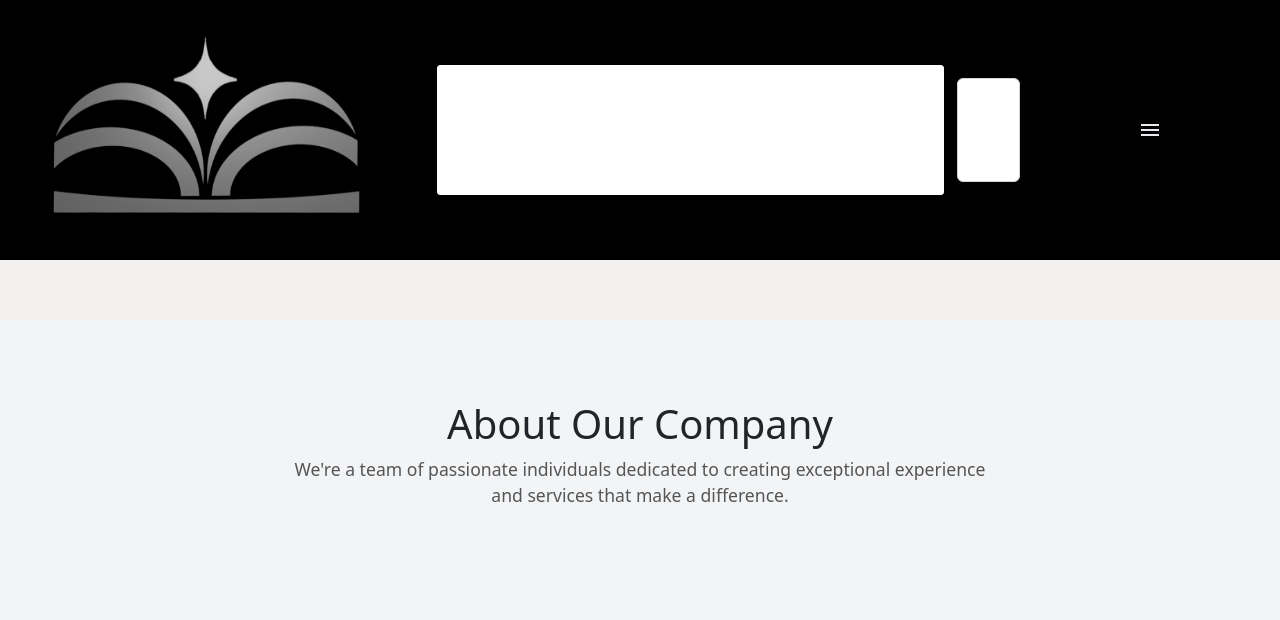
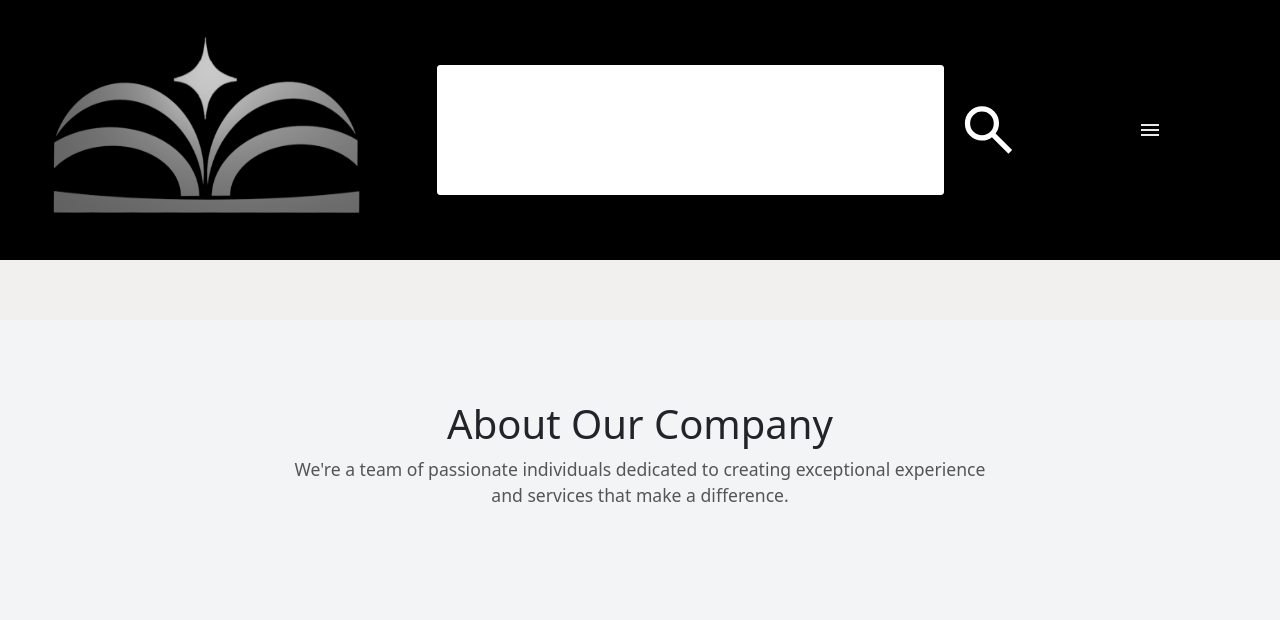
Before and after one commit to JoanMarcMM/WEB_FIRALIA, a PHP site: page /aboutus.php in a window 1280 px wide. Shown: the top 620 px of the page. Run offline with PHP 8.4, Linux system fonts and the light colour scheme.

Commit message:
search-icon from abt-us fixed

```diff
--- a/view/CSS/about-us.css
+++ b/view/CSS/about-us.css
@@ -219,7 +219,7 @@ label {
     margin-bottom: 0.25rem;
 }
 
-input, textarea {
+textarea {
     padding: 0.5rem 0.75rem;
     border: 1px solid #d1d5db;
     border-radius: 0.375rem;
```
Also changed, not shown: controller/images/1745487716_Caldero andante.jpg (deleted), controller/images/1745488996_Caldero andante.jpg (deleted).
